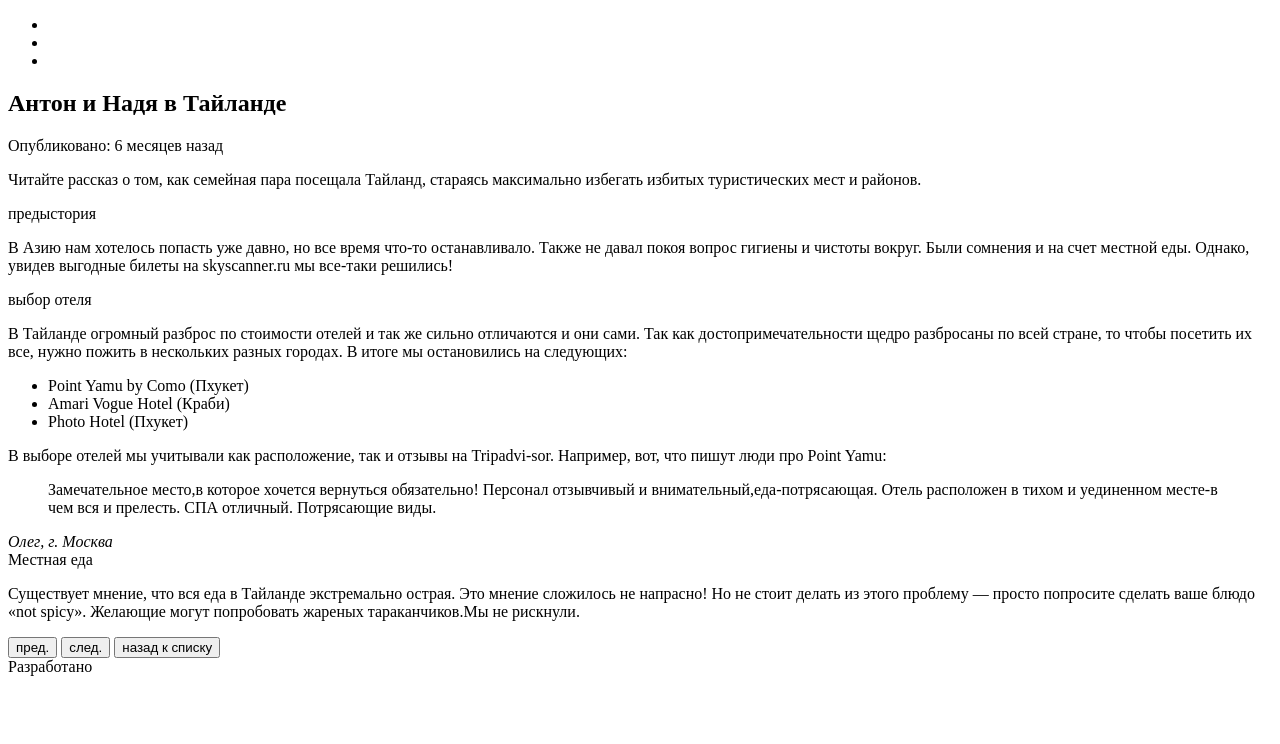
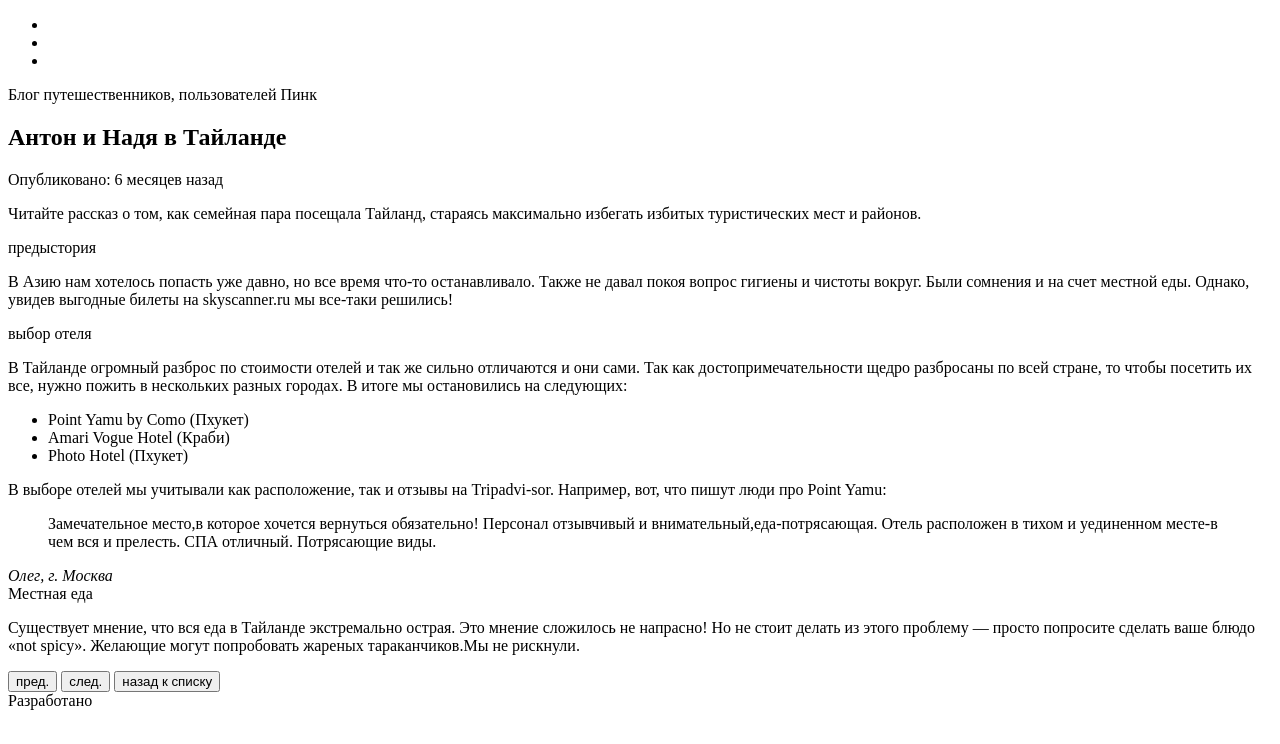
Before and after one commit to diplodoc132/46211-pink, a website: page post.html in a window 1280 px wide. Drawn offline with Linux system fonts and the light colour scheme.

Commit message:
добавлена разметка  стр поста

```diff
--- a/post.html
+++ b/post.html
@@ -16,6 +16,9 @@
     </nav>
   </header>
   <main>
+    <div class="blog-name">
+      <span>Блог путешественников, пользователей Пинк</span>
+    </div>
     <article>
       <header class="post-header">
         <h1>Антон и Надя в Тайланде</h1>
```
